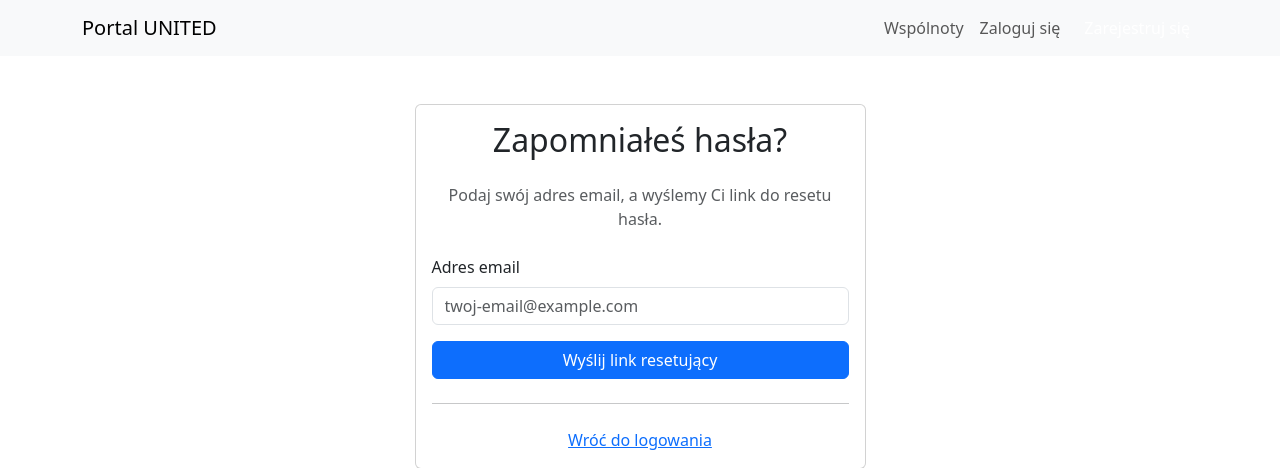
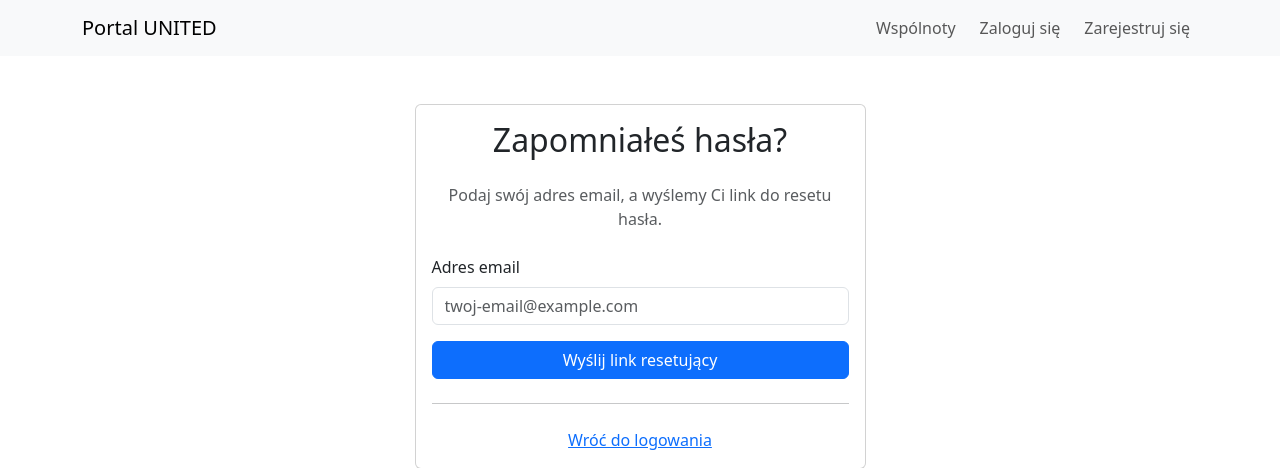
Before and after one commit to renioko/project_UNITED, a Django app: page /accounts/password/reset/ in a window 1280 px wide. Shown: the top 468 px of the page. Run offline with Django 5.2, Linux system fonts and the light colour scheme.

Commit message:
updated base.html to make registration button visible

```diff
--- a/communities/templates/communities/base.html
+++ b/communities/templates/communities/base.html
@@ -23,24 +23,24 @@
                     {% if user.is_authenticated %}
                     <!-- Użytkownik zalogowany -->
                     <li class="nav-item">
-                        <a class="nav-link" href="#">Dashboard</a>
+                        <a class="nav-link " href="#">Dashboard</a>
                     </li>
                     <li class="nav-item">
                         <span class="nav-link">Witaj, {{ user.username }}!</span>
                     </li>
                     <li class="nav-item">
                         <!-- Allauth ma swój URL do wylogowania -->
-                        <a class="nav-link" href="{% url 'account_logout' %}">Wyloguj się</a>
+                        <a class="nav-link btn btn-primary text-blue ms-2" href="{% url 'account_logout' %}">Wyloguj się</a>
                     </li>
 
                     {% else %}
                     <!-- Użytkownik niezalogowany -->
                     <li class="nav-item">
                         <!-- Allauth URLs -->
-                        <a class="nav-link" href="{% url 'account_login' %}">Zaloguj się</a>
+                        <a class="nav-link btn btn-primary text-blue ms-2" href="{% url 'account_login' %}">Zaloguj się</a>
                     </li>
                     <li class="nav-item">
-                        <a class="nav-link btn btn-primary text-white ms-2" href="{% url 'account_signup' %}">
+                        <a class="nav-link btn btn-primary text-blue ms-2" href="{% url 'account_signup' %}">
                             Zarejestruj się
                         </a>
                     </li>
```
